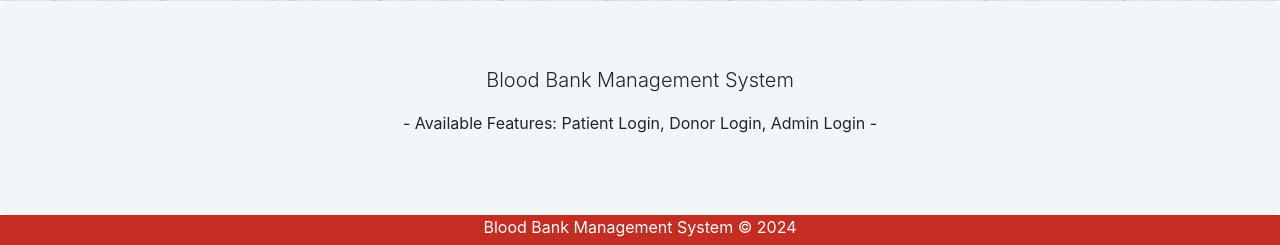
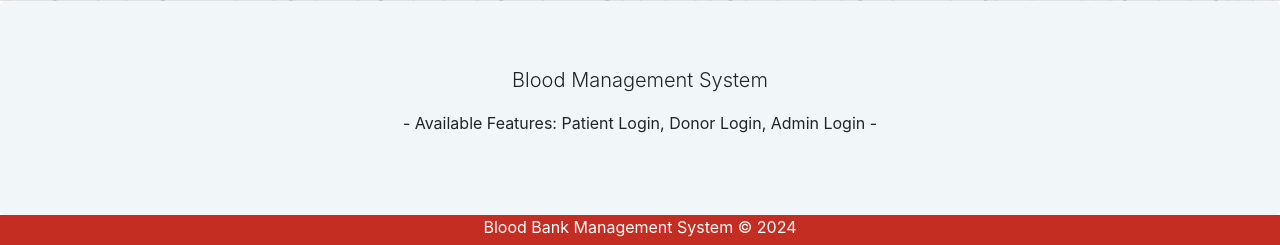
Before and after one commit to akshay1155/blood-bank-django, a Django app: page / in a window 1280 px wide. Shown: the part 583-828 px from the top of the page. Run offline with Django 3.2, Linux system fonts and the light colour scheme; data comes from the database, SQL or seed files in the repository; some libraries are stand-ins or nearby versions.

Commit message:
changed index.html in templates/blood

```diff
--- a/templates/blood/index.html
+++ b/templates/blood/index.html
@@ -30,7 +30,7 @@
 
   <div class="jumbotron" style="margin-top: 0px;margin-bottom: 0px; background-color:rgb(241, 246, 249);">
 
-    <p class="lead text-center"> Blood Bank Management System</p>
+    <p class="lead text-center"> Blood Management System</p>
 
     <p class="text-center">- Available Features: Patient Login, Donor Login, Admin Login -</p>
 
```
